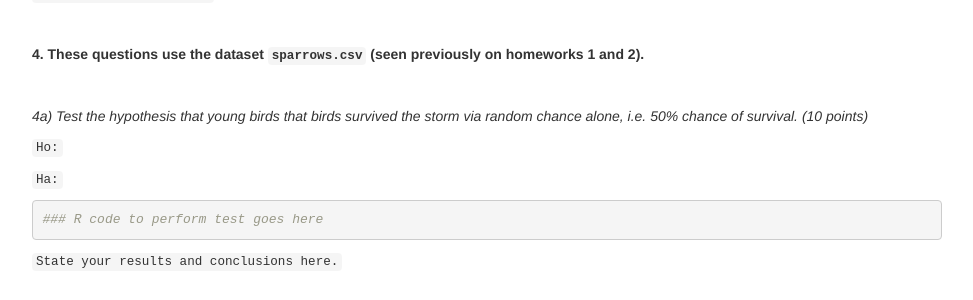
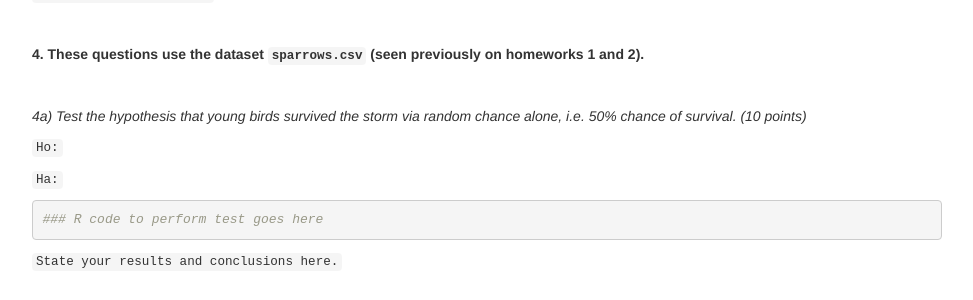
Before and after one commit to sjspielman/bio5312_fall2017, a Jekyll site: the page homeworks/HW6.html, which Jekyll copies as it is, in a window 1280 px wide and 900 px high, scrolled down 2990 px. Shown: the part 152-452 px from the top of the window, without its empty margins (153-1126 px from the left). Built offline with Jekyll 4.4.1, drawn with Linux system fonts in a browser that asks for light colours; formulas are drawn with MathJax 3; some of the changed text lies outside the part shown.

```diff
--- a/_layouts/home.html
+++ b/_layouts/home.html
@@ -65,7 +65,7 @@ layout: default
       </li>
         <li> Homework 5 (due 10/03/17 by 5:30 pm) &nbsp <a href="{{ '/homeworks/HW5.Rmd' | relative_url }}"> Rmarkdown </a> &nbsp <a href="{{ '/homeworks/HW5.html' | relative_url }}"> HTML </a>
         <ul class="post-list-child">
-            <li> <b> Q5 Part2 refers to question 4, not question 2, for those of you who downloaded early!.</b> </li>
+            <li> <b> Q5 Part2 refers to question 4, not question 2, for those of you who downloaded early.</b> </li>
             <li> <b> Cows are in the **family** Bovidae, not order.</b> </li>
             <li> <a style="color:#8e8e8e; "class="post-link-child" href="{{ '/datasets/mammalian_life_history.csv' | relative_url }}"> Download <code>mammalian_life_history.csv</code> </a> </li>
         </ul>
--- a/homeworks/HW6.Rmd
+++ b/homeworks/HW6.Rmd
@@ -184,7 +184,7 @@ Daycare centers expose children to a wider variety of germs than children would
 
 <br>
 
-*4a) Test the hypothesis that young birds that birds survived the storm via random chance alone, i.e. 50% chance of survival. (10 points)*
+*4a) Test the hypothesis that young birds survived the storm via random chance alone, i.e. 50% chance of survival. (10 points)*
 
 `Ho:`
 
--- a/homeworks/HW6.html
+++ b/homeworks/HW6.html
@@ -119,8 +119,8 @@ $(document).ready(function () {
 </div>
 
 
-<div id="homework-6-testing-proportions" class="section level2">
-<h2>Homework 6: Testing proportions ()</h2>
+<div id="homework-6-testing-proportions-100-points" class="section level2">
+<h2>Homework 6: Testing proportions (100 points)</h2>
 <div id="bio5312" class="section level4">
 <h4>BIO5312</h4>
 </div>
@@ -239,7 +239,7 @@ $(document).ready(function () {
 <p><br></p>
 <p><strong>4. These questions use the dataset <code>sparrows.csv</code> (seen previously on homeworks 1 and 2).</strong></p>
 <p><br></p>
-<p><em>4a) Test the hypothesis that young birds that birds survived the storm via random chance alone, i.e. 50% chance of survival. (10 points)</em></p>
+<p><em>4a) Test the hypothesis that young birds survived the storm via random chance alone, i.e. 50% chance of survival. (10 points)</em></p>
 <p><code>Ho:</code></p>
 <p><code>Ha:</code></p>
 <pre class="r"><code>### R code to perform test goes here</code></pre>
```
Also changed, not shown: other parts of _layouts/home.html (+1 -0 lines), other parts of homeworks/HW6.Rmd (+1 -1 lines).
